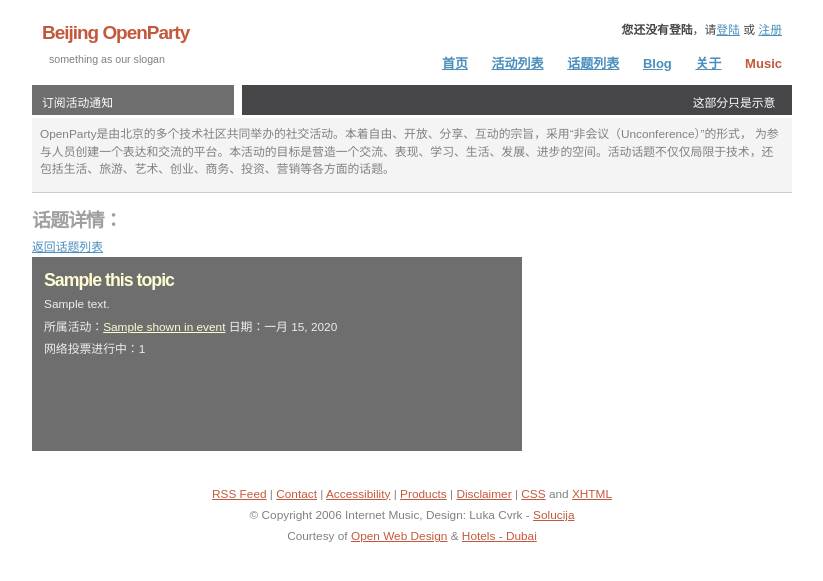
After one commit to openparty/openparty, a Django app: template templates/core/topic.html in a window 1280 px wide. The commit adds this page. Shown: the top 581 px of the page, without its empty margins (228-1051 px from the left). Run offline with Django 3.2, Linux system fonts and the light colour scheme; the template is opened without the code that fills it: most values are stand-ins (such as "Sample title", 1, 10 or a date in 2020).

```diff
--- a/apps/core/models/classes.py
+++ b/apps/core/models/classes.py
@@ -5,7 +5,6 @@ from django.contrib.auth.models import User
 from django.contrib.contenttypes.models import ContentType
 from django.contrib.contenttypes import generic
 from abstract import Base, Attachable
-
 
 import datetime
 
--- a/apps/core/views.py
+++ b/apps/core/views.py
@@ -29,3 +29,7 @@ def topic_list(request):
 def event(request, id):
     this_event = Event.objects.get(pk = id)
     return render('core/event.html', locals(), request)
+
+def topic(request, id):
+    this_topic = Topic.objects.get(pk = id)
+    return render('core/topic.html', locals(), request)
--- /dev/null
+++ b/templates/core/topic.html
@@ -0,0 +1,19 @@
+{% extends "core/base.html" %}
+{% block content %}
+        <div class="left">
+            <h1>话题详情：</h1><a href="/topics">返回话题列表</a>
+            <div class="lt"></div>
+            <div class="lbox">
+                <h2><span class="yellow">{{ this_topic.name }}</span></h2>
+                <p> {{ this_topic.content }}</p>
+                <p> 所属活动：<a href="/event/{{this_topic.shown_in_event.id}}">{{this_topic.shown_in_event.name}}</a> 日期：{{this_topic.shown_in_event.datetime_begin|date}}</p>
+                {% ifequal this_topic.shown_in_event.is_off 1%}
+                <p>网络投票数：{{ this_topic.total_votes }} </p>
+                <p>本话题所属活动已经结束</p>
+                <p>现场投票：</p>
+                {% else %}
+                <p>网络投票进行中：{{ this_topic.total_votes }} </p>
+                {% endifequal %}
+            </div>
+        </div>
+{% endblock %}
--- a/templates/core/topic_list.html
+++ b/templates/core/topic_list.html
@@ -6,16 +6,16 @@
         {% ifequal topic.shown_in_event.is_upcoming 1%}
             <div class="lt"></div>
             <div class="lbox">
-                <h2>即将开始：<span class="yellow">{{ topic.name }}</span></h2>
+                <h2>即将开始：<span class="yellow"><a href="/topic/{{ topic.id }}">{{ topic.name }}</a></span></h2>
                 <p> 得票数：{{ topic.total_votes }} 所属活动：<a href="/event/{{topic.shown_in_event.id}}">{{topic.shown_in_event.name}}</a> 日期：{{topic.shown_in_event.datetime_begin|date}}</p>
                 <p> {{ topic.description }}</p>
                 <p> <a href="/event/{{ topic.id }}">查看更多</a></p>
             </div>
         {% else %}
             <div class="left_articles">
-                <h2><a href="#">{{ topic.name }}</a></h2>
+                <h2><a href="/topic/{{ topic.id }}">{{ topic.name }}</a></h2>
                 <p>{{ topic.description }}</p>
-                   <p> <a href="/event/{{ topic.id }}">查看更多</a></p>
+                   <p> <a href="/topic/{{ topic.id }}">查看更多</a></p>
             </div>
         {% endifequal %}
 
--- a/urls.py
+++ b/urls.py
@@ -28,6 +28,7 @@ urlpatterns += patterns('openparty.apps.core.views',
     (r'^events$', 'event_list'),
     (r'^topics$', 'topic_list'),
     (r'^event/(?P<id>\d+)$', 'event'),
+    (r'^topic/(?P<id>\d+)$', 'topic'),
 )
 
 urlpatterns += patterns('openparty.apps.member.views',
```
